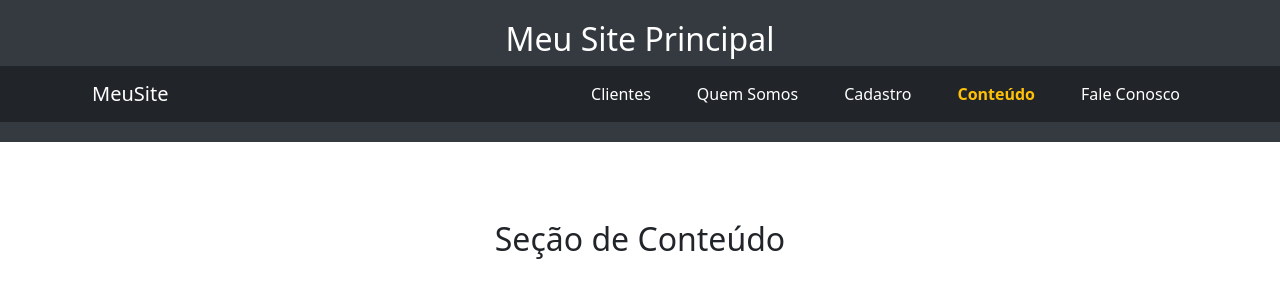
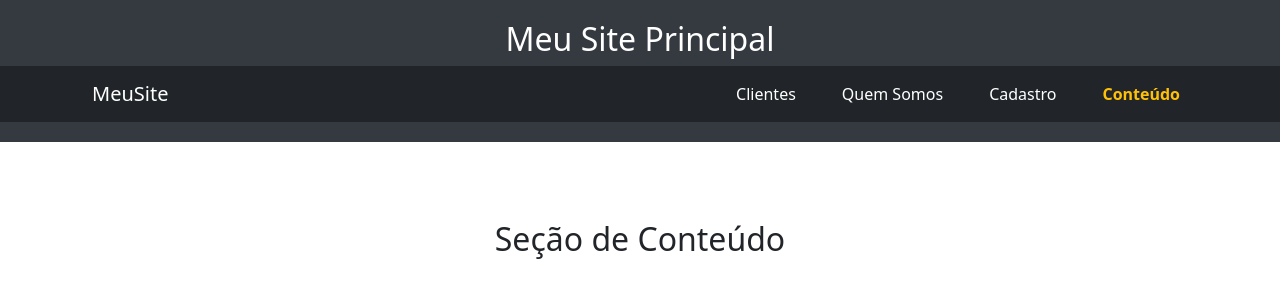
Before and after one commit to americogabriel/Projeto-base-CRUD-w-php, a PHP site: page /indexhome.php in a window 1280 px wide. Shown: the top 281 px of the page. Run offline with PHP 8.4, Linux system fonts and the light colour scheme.

Commit message:
Remoção do link faleconosco no meno.php

```diff
--- a/admin/form.php
+++ b/admin/form.php
@@ -1,5 +1,5 @@
 <div class="container my-5">
-    <h2 class="mb-4 text-center">Fale Conosco</h2>
+    <h2 class="mb-4 text-center">Novo Cliente</h2>
     <form method="POST" class="mx-auto" style="max-width: 500px;">
         <div class="mb-3">
             <label for="nome" class="form-label">Nome</label>
--- a/menu.php
+++ b/menu.php
@@ -22,9 +22,6 @@ $current = $_GET['query'] ?? 'conteudo';
                 <li class="nav-item">
                     <a class="nav-link <?= ($current == 'conteudo') ? 'active' : '' ?>" href="?query=conteudo">Conteúdo</a>
                 </li>
-                <li class="nav-item">
-                    <a class="nav-link <?= ($current == 'faleconosco') ? 'active' : '' ?>" href="?query=faleconosco">Fale Conosco</a>
-                </li>
             </ul>
         </div>
     </div>
```
